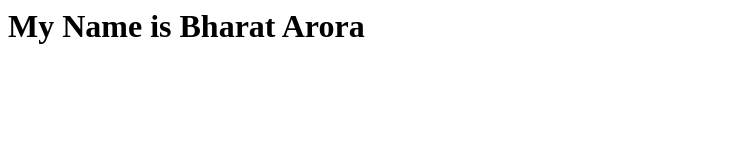
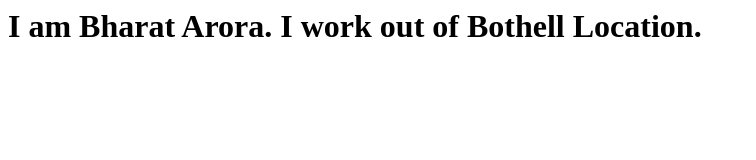
Before and after one commit to bhaarora/my-html-page, a website: page index.html in a window 1280 px wide. Shown: the whole page, without its empty margins (0-756 px from the left). Drawn offline with Linux system fonts and the light colour scheme.

Commit message:
Update content

```diff
--- a/index.html
+++ b/index.html
@@ -3,6 +3,6 @@
   <title>My HTML Page</title>
 </head>
 <body>
-  <h1>My Name is Bharat Arora</h1>
+  <h1>I am Bharat Arora. I work out of Bothell Location.</h1>
 </body>
 </html>
```
